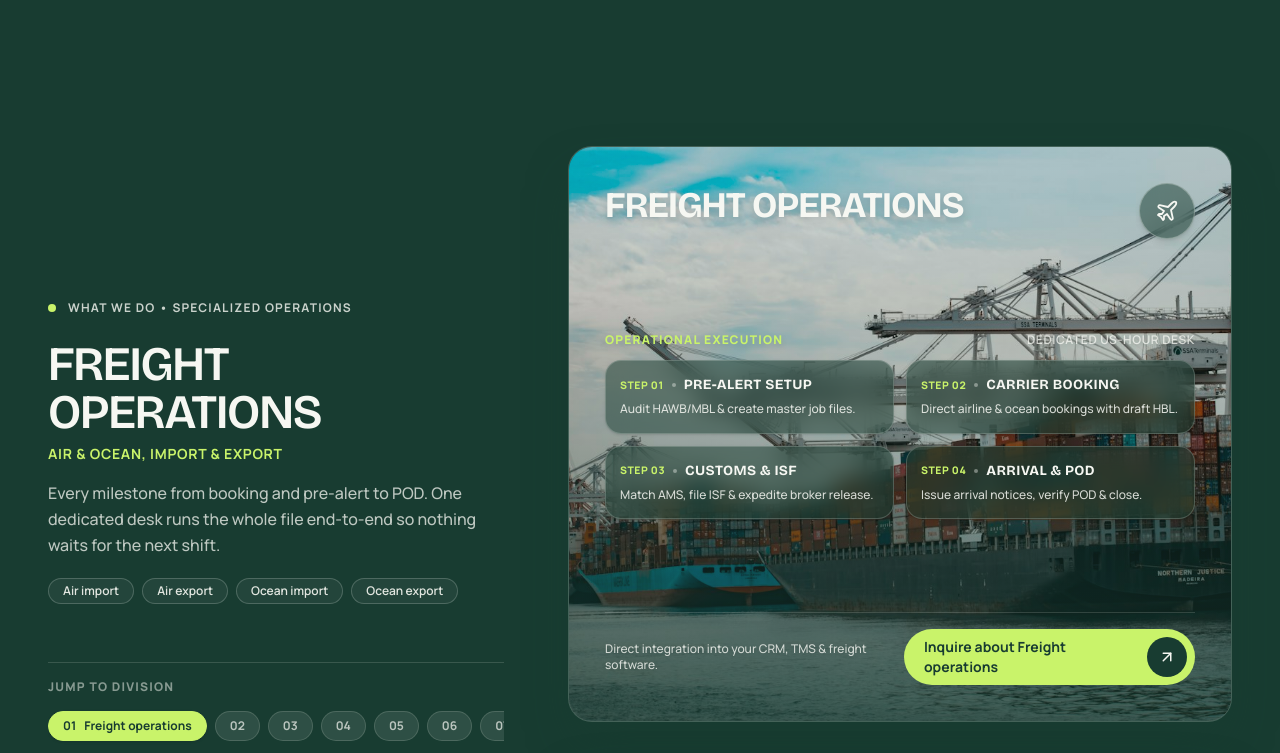
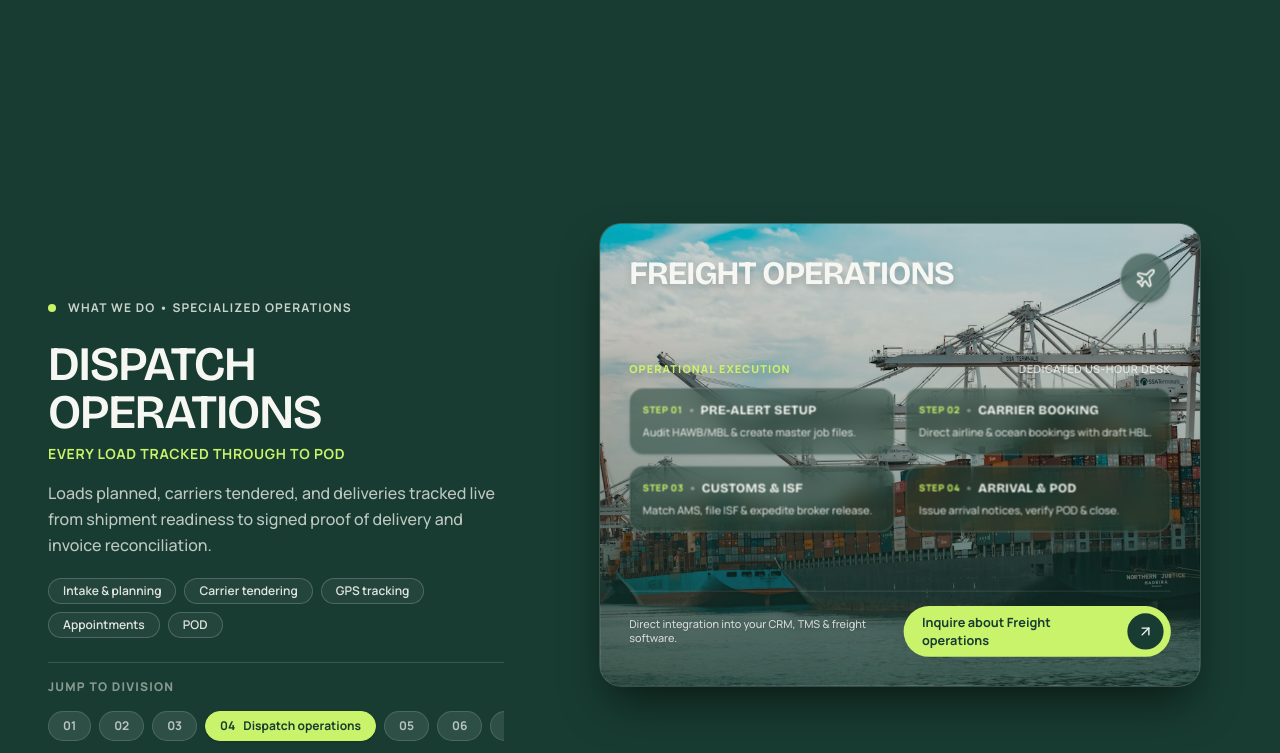
Before and after one commit to farijultanjim/bpo2.0, a Next.js app: page / in a window 1280 px wide. Shown: the part 5180-5933 px from the top of the page. Built offline with nearby package versions, Linux system fonts and the light colour scheme.

Commit message:
the service is updated

```diff
--- a/components/home/Services.tsx
+++ b/components/home/Services.tsx
@@ -2,8 +2,15 @@
 
 import Image from "next/image";
 import { useEffect, useRef, useState, type ComponentType } from "react";
+import {
+  motion,
+  useScroll,
+  useTransform,
+  useMotionValueEvent,
+  useReducedMotion,
+  type MotionValue,
+} from "framer-motion";
 import gsap from "gsap";
-import { ScrollTrigger } from "gsap/ScrollTrigger";
 import {
   ChevronLeft,
   ChevronRight,
@@ -299,15 +306,200 @@ const services: ServiceItem[] = [
   },
 ];
 
+interface ServiceStackCardProps {
+  service: ServiceItem;
+  index: number;
+  totalCards: number;
+  progress: MotionValue<number>;
+  reduced: boolean;
+  wrapperRefCallback: (el: HTMLDivElement | null) => void;
+}
+
+/** One sticky desktop service card with scroll-driven scale, depth stacking and zoom-in entrance */
+function ServiceStackCard({
+  service,
+  index,
+  totalCards,
+  progress,
+  reduced,
+  wrapperRefCallback,
+}: ServiceStackCardProps) {
+  const cardWrapperRef = useRef<HTMLDivElement>(null);
+  const { scrollYProgress: cardEntryProgress } = useScroll({
+    target: cardWrapperRef,
+    offset: ["start end", "start start"],
+  });
+
+  // Dynamic scale and gradual upward lift from perfect vertical center:
+  // The active card sits in the absolute vertical center of the viewport (equal top and bottom gap).
+  // As subsequent cards arrive on top of it, earlier cards gradually shift UPWARD and scale down,
+  // creating a clean, stepped staircase deck rising above the active card.
+  const targetScale = 1 - (totalCards - 1 - index) * 0.035;
+  const targetY = -((totalCards - 1 - index) * 16);
+  const rangeStart = index / totalCards;
+  const rangeEnd = 1;
+
+  const scale = useTransform(progress, [rangeStart, rangeEnd], [1, targetScale]);
+  const y = useTransform(progress, [rangeStart, rangeEnd], [0, targetY]);
+  const imageScale = useTransform(cardEntryProgress, [0, 1], [1.35, 1]);
+
+  const Icon = service.icon;
+
+  return (
+    <div
+      ref={(el) => {
+        cardWrapperRef.current = el;
+        wrapperRefCallback(el);
+      }}
+      className="sticky top-0 h-svh lg:h-[100dvh] flex items-center justify-center overflow-visible pointer-events-none"
+    >
+      <motion.article
+        id={`service-${service.number}`}
+        style={{
+          scale: reduced ? 1 : scale,
+          y: reduced ? 0 : y,
+        }}
+        className="group pointer-events-auto relative origin-top min-h-[30rem] sm:min-h-[31rem] lg:min-h-[32rem] overflow-hidden rounded-3xl border border-paper/20 bg-ink shadow-2xl shadow-black/60 flex flex-col justify-between p-6 sm:p-7 lg:p-8 w-full"
+      >
+        {/* Full Background Image (Full-bleed & Bright) with smooth entrance zoom-out */}
+        <div className="absolute inset-0 overflow-hidden">
+          <motion.div
+            style={{ scale: reduced ? 1 : imageScale }}
+            className="relative w-full h-full"
+          >
+            <Image
+              src={service.image}
+              alt={service.title}
+              fill
+              sizes="(min-width: 1024px) 58vw, 100vw"
+              className="object-cover transition-transform duration-1000 ease-out group-hover:scale-105"
+            />
+          </motion.div>
+        </div>
+
+        {/* Soft & Transparent Gradient: keeps the photo bright & vivid while supporting text readability */}
+        <div className="absolute inset-0 bg-gradient-to-b from-ink/15 via-ink/30 to-ink/75 pointer-events-none" />
+
+        {/* Top Header Row: Large Prominent Title & Floating Glass Icon (Clean & Uncut) */}
+        <div className="relative z-1 flex items-start justify-between gap-4">
+          <h3 className="font-bricolage text-2xl sm:text-3xl lg:text-4xl font-bold uppercase tracking-tight text-paper drop-shadow-lg leading-tight">
+            {service.title}
+          </h3>
+
+          <span className="grid size-12 sm:size-14 place-items-center rounded-full border border-paper/30 bg-ink/50 text-paper backdrop-blur-md transition-all duration-500 group-hover:rotate-12 group-hover:bg-accent group-hover:text-ink shadow-md shrink-0">
+            <Icon size={24} strokeWidth={1.8} />
+          </span>
+        </div>
+
+        {/* Middle: 4 Frosted Glass Milestone Tiles with Compact Typography (Wide-Open Picture View) */}
+        <div className="relative z-1 space-y-3">
+          <div className="flex items-center justify-between">
+            <p className="text-xs font-extrabold uppercase tracking-widest text-accent drop-shadow-md">
+              Operational Execution
+            </p>
+            <span className="text-xs font-semibold text-paper/75 uppercase tracking-wider hidden sm:inline-block drop-shadow-sm">
+              Dedicated US-Hour Desk
+            </span>
+          </div>
+
+          <div className="grid gap-3 sm:grid-cols-2">
+            {service.steps.map((step, sIdx) => (
+              <div
+                key={step.title}
+                className="rounded-2xl border border-paper/20 bg-ink/50 p-3 sm:p-3.5 backdrop-blur-md transition-all duration-300 hover:border-accent/40 hover:bg-ink/75 shadow-sm"
+              >
+                <div className="flex items-center gap-2">
+                  <span className="text-[0.65rem] font-extrabold text-accent uppercase tracking-wider">
+                    Step 0{sIdx + 1}
+                  </span>
+                  <span className="size-1 rounded-full bg-paper/40" />
+                  <h4 className="font-bricolage text-xs sm:text-sm font-bold uppercase text-paper tracking-wide">
+                    {step.title}
+                  </h4>
+                </div>
+                <p className="mt-1 text-[0.72rem] sm:text-xs leading-relaxed text-paper/85 font-medium">
+                  {step.description}
+                </p>
+              </div>
+            ))}
+          </div>
+        </div>
+
+        {/* Card Footer: Integration Note & Master CTA Button */}
+        <div className="relative z-1 flex items-center justify-between border-t border-paper/15 pt-4">
+          <p className="text-xs font-medium text-paper/80 hidden sm:block drop-shadow-sm">
+            Direct integration into your CRM, TMS & freight software.
+          </p>
+          <CtaButton
+            href="#contact"
+            className="ml-auto"
+          >
+            Inquire about {service.title}
+          </CtaButton>
+        </div>
+      </motion.article>
+    </div>
+  );
+}
+
 export function Services() {
   const sectionRef = useRef<HTMLElement>(null);
   const cardsContainerRef = useRef<HTMLDivElement>(null);
-  const cardsRef = useRef<(HTMLElement | null)[]>([]);
+  const cardWrappersRef = useRef<(HTMLDivElement | null)[]>([]);
   const isJumpingRef = useRef(false);
   const jumpTimeoutRef = useRef<number | null>(null);
   const [activeIndex, setActiveIndex] = useState(0);
   const activeIndexRef = useRef(0);
   const desktopTabsRef = useRef<HTMLDivElement>(null);
+
+  const reducedMotion = useReducedMotion();
+  const isReduced = !!reducedMotion;
+
+  // Shared scroll range drives scale and depth of sticky desktop cards
+  const { scrollYProgress } = useScroll({
+    target: cardsContainerRef,
+    offset: ["start start", "end end"],
+  });
+
+  // Synchronize active tab in left column with scroll progress
+  useMotionValueEvent(scrollYProgress, "change", (latest) => {
+    if (isJumpingRef.current) return;
+    const index = Math.min(
+      services.length - 1,
+      Math.max(0, Math.floor(latest * services.length * 1.02)),
+    );
+    if (index !== activeIndexRef.current) {
+      activeIndexRef.current = index;
+      setActiveIndex(index);
+      if (desktopTabsRef.current) {
+        const activeBtn = desktopTabsRef.current.children[index] as HTMLElement | undefined;
+        activeBtn?.scrollIntoView({ behavior: "smooth", inline: "nearest", block: "nearest" });
+      }
+    }
+  });
+
+  const scrollToService = (index: number) => {
+    activeIndexRef.current = index;
+    setActiveIndex(index);
+    isJumpingRef.current = true;
+    if (jumpTimeoutRef.current) {
+      window.clearTimeout(jumpTimeoutRef.current);
+    }
+
+    if (desktopTabsRef.current) {
+      const activeBtn = desktopTabsRef.current.children[index] as HTMLElement | undefined;
+      activeBtn?.scrollIntoView({ behavior: "smooth", inline: "nearest", block: "nearest" });
+    }
+
+    const wrapper = cardWrappersRef.current[index];
+    if (wrapper) {
+      wrapper.scrollIntoView({ behavior: "smooth" });
+    }
+
+    jumpTimeoutRef.current = window.setTimeout(() => {
+      isJumpingRef.current = false;
+    }, 900);
+  };
 
   // Mobile continuous snap carousel state & smooth controllers
   const [mobileIndex, setMobileIndex] = useState(0);
@@ -411,173 +603,15 @@ export function Services() {
   };
 
   useEffect(() => {
-    gsap.registerPlugin(ScrollTrigger);
-    const section = sectionRef.current;
-    if (!section) return;
-    if (prefersReducedMotion()) return;
-
-    const mm = gsap.matchMedia();
-
-    mm.add("(min-width: 1024px)", () => {
-      const cards = cardsRef.current.filter((c): c is HTMLElement => c !== null);
-
-      const syncStack = () => {
-        let topActive = 0;
-
-        cards.forEach((card, index) => {
-          if (index === 0) return;
-          const parkTop = parseFloat(getComputedStyle(card).top) || (80 + index * 8.8);
-          // Hysteresis: require card to be closer to stack to activate,
-          // but give more leeway before deactivating when scrolling back up.
-          const threshold = index <= activeIndexRef.current ? parkTop + 115 : parkTop + 80;
-          const rect = card.getBoundingClientRect();
-          if (rect.top <= threshold) {
-            topActive = index;
-          }
-        });
-
-        cards.forEach((card, index) => {
-          const next = cards[index + 1];
-          if (!next) {
-            gsap.set(card, { scale: 1, opacity: 1 });
-            return;
-          }
-
-          const enters = window.innerHeight;
-          const parks = parseFloat(getComputedStyle(next).top) || 0;
-          const progress = gsap.utils.clamp(
-            0,
-            1,
-            (enters - next.getBoundingClientRect().top) / (enters - parks),
-          );
-
-          gsap.set(card, {
-            scale: 1 - 0.035 * progress,
-            opacity: 1,
-            transformOrigin: "center top",
-          });
-        });
-
-        if (!isJumpingRef.current) {
-          if (topActive !== activeIndexRef.current) {
-            activeIndexRef.current = topActive;
-            setActiveIndex(topActive);
-            if (desktopTabsRef.current) {
-              const activeBtn = desktopTabsRef.current.children[topActive] as HTMLElement | undefined;
-              if (activeBtn && typeof activeBtn.scrollIntoView === "function") {
-                activeBtn.scrollIntoView({ behavior: "smooth", inline: "nearest", block: "nearest" });
-              }
-            }
-          }
-        }
-      };
-
-      const trigger = ScrollTrigger.create({
-        trigger: section,
-        start: "top bottom",
-        end: "bottom top",
-        onUpdate: syncStack,
-        onRefresh: syncStack,
-      });
-
-      syncStack();
-
-      return () => {
-        trigger.kill();
-      };
-    });
-
     return () => {
-      mm.revert();
       if (jumpTimeoutRef.current) {
         window.clearTimeout(jumpTimeoutRef.current);
       }
+      if (mobileScrollTimerRef.current) {
+        window.clearTimeout(mobileScrollTimerRef.current);
+      }
     };
   }, []);
-
-  const scrollToService = (index: number) => {
-    activeIndexRef.current = index;
-    setActiveIndex(index);
-    isJumpingRef.current = true;
-    if (jumpTimeoutRef.current) {
-      window.clearTimeout(jumpTimeoutRef.current);
-    }
-
-    if (desktopTabsRef.current) {
-      const activeBtn = desktopTabsRef.current.children[index] as HTMLElement | undefined;
-      if (activeBtn && typeof activeBtn.scrollIntoView === "function") {
-        activeBtn.scrollIntoView({ behavior: "smooth", inline: "nearest", block: "nearest" });
-      }
-    }
-
-    const container = cardsContainerRef.current;
-    const card = cardsRef.current[index];
-    if (!container || !card) {
-      isJumpingRef.current = false;
-      return;
-    }
-
-    // 1. Calculate the container's static document top (unaffected by current scroll position or sticky states)
-    const containerDocTop =
-      container.getBoundingClientRect().top + window.scrollY;
-    const containerPaddingTop =
-      parseFloat(getComputedStyle(container).paddingTop) || 0;
-
-    // 2. Compute natural un-stuck offset using layout heights and standard margins
-    let offsetFromContainer = containerPaddingTop;
-    for (let i = 0; i < index; i++) {
-      const cardEl = cardsRef.current[i];
-      const nextCardEl = cardsRef.current[i + 1];
-      const cardHeight = cardEl ? cardEl.offsetHeight : 550;
-      const margin = nextCardEl
-        ? parseFloat(getComputedStyle(nextCardEl).marginTop) || 32
-        : 32;
-      offsetFromContainer += cardHeight + margin;
-    }
-
-    // 3. Static target document top of this card
-    const cardDocTop = containerDocTop + offsetFromContainer;
-    const parkTop = parseFloat(getComputedStyle(card).top) || 80 + index * 8.8;
-
-    // Target scroll lands the card at its exact park position (or slightly past to ensure clean stacking)
-    const targetY = Math.max(
-      0,
-      Math.round(cardDocTop - parkTop + (index === 0 ? 0 : 35)),
-    );
-
-    const unlock = () => {
-      isJumpingRef.current = false;
-    };
-
-    jumpTimeoutRef.current = window.setTimeout(unlock, 1550);
-
-    const lenis = (
-      window as unknown as {
-        __lenis?: {
-          scrollTo: (
-            target: number,
-            opts?: {
-              duration?: number;
-              easing?: (t: number) => number;
-              lock?: boolean;
-              onComplete?: () => void;
-            },
-          ) => void;
-        };
-      }
-    ).__lenis;
-
-    if (lenis && typeof lenis.scrollTo === "function") {
-      lenis.scrollTo(targetY, {
-        duration: 1.45,
-        easing: (t) => (t === 1 ? 1 : 1 - Math.pow(2, -10 * t)),
-        lock: false,
-        onComplete: unlock,
-      });
-    } else {
-      window.scrollTo({ top: targetY, behavior: "smooth" });
-    }
-  };
 
   const activeService = services[activeIndex] || services[0];
 
@@ -919,101 +953,24 @@ export function Services() {
             </div>
           </div>
 
-          {/* Right Column: High-Impact Stacking Cards with Attention-Grabbing Imagery */}
+          {/* Right Column: High-Impact Framer Motion Stacking Cards */}
           <div
             ref={cardsContainerRef}
-            className="lg:col-span-7 space-y-8 lg:pt-6"
-            style={{ "--stack-base": "5rem" } as React.CSSProperties}
+            className="lg:col-span-7 relative"
           >
-            {services.map((service, index) => {
-              const Icon = service.icon;
-
-              return (
-                <article
-                  id={`service-${service.number}`}
-                  key={service.number}
-                  ref={(el) => {
-                    cardsRef.current[index] = el;
-                  }}
-                  style={{
-                    top: `calc(var(--stack-base, 5rem) + ${index * 0.55}rem)`,
-                  }}
-                  className="group sticky min-h-[34rem] sm:min-h-[35rem] lg:min-h-[36rem] overflow-hidden rounded-3xl border border-paper/20 bg-ink shadow-2xl shadow-ink/70 flex flex-col justify-between p-7 sm:p-8 lg:p-9"
-                >
-                  {/* Full Background Image (Full-bleed & Bright) wrapped in absolute container to satisfy Next.js fill constraint on sticky parents */}
-                  <div className="absolute inset-0">
-                    <Image
-                      src={service.image}
-                      alt={service.title}
-                      fill
-                      sizes="(min-width: 1024px) 58vw, 100vw"
-                      className="object-cover transition-transform duration-1000 ease-out group-hover:scale-105"
-                    />
-                  </div>
-
-                  {/* Soft & Transparent Gradient: keeps the photo bright & vivid while supporting text readability */}
-                  <div className="absolute inset-0 bg-gradient-to-b from-ink/15 via-ink/30 to-ink/75 pointer-events-none" />
-
-                  {/* Top Header Row: Large Prominent Title & Floating Glass Icon (Clean & Uncut) */}
-                  <div className="relative z-1 flex items-start justify-between gap-4">
-                    <h3 className="font-bricolage text-2xl sm:text-3xl lg:text-4xl font-bold uppercase tracking-tight text-paper drop-shadow-lg leading-tight">
-                      {service.title}
-                    </h3>
-
-                    <span className="grid size-12 sm:size-14 place-items-center rounded-full border border-paper/30 bg-ink/50 text-paper backdrop-blur-md transition-all duration-500 group-hover:rotate-12 group-hover:bg-accent group-hover:text-ink shadow-md shrink-0">
-                      <Icon size={24} strokeWidth={1.8} />
-                    </span>
-                  </div>
-
-                  {/* Middle: 4 Frosted Glass Milestone Tiles with Compact Typography (Wide-Open Picture View) */}
-                  <div className="relative z-1 space-y-3">
-                    <div className="flex items-center justify-between">
-                      <p className="text-xs font-extrabold uppercase tracking-widest text-accent drop-shadow-md">
-                        Operational Execution
-                      </p>
-                      <span className="text-xs font-semibold text-paper/75 uppercase tracking-wider hidden sm:inline-block drop-shadow-sm">
-                        Dedicated US-Hour Desk
-                      </span>
-                    </div>
-
-                    <div className="grid gap-3 sm:grid-cols-2">
-                      {service.steps.map((step, sIdx) => (
-                        <div
-                          key={step.title}
-                          className="rounded-2xl border border-paper/20 bg-ink/50 p-3 sm:p-3.5 backdrop-blur-md transition-all duration-300 hover:border-accent/40 hover:bg-ink/75 shadow-sm"
-                        >
-                          <div className="flex items-center gap-2">
-                            <span className="text-[0.65rem] font-extrabold text-accent uppercase tracking-wider">
-                              Step 0{sIdx + 1}
-                            </span>
-                            <span className="size-1 rounded-full bg-paper/40" />
-                            <h4 className="font-bricolage text-xs sm:text-sm font-bold uppercase text-paper tracking-wide">
-                              {step.title}
-                            </h4>
-                          </div>
-                          <p className="mt-1 text-[0.72rem] sm:text-xs leading-relaxed text-paper/85 font-medium">
-                            {step.description}
-                          </p>
-                        </div>
-                      ))}
-                    </div>
-                  </div>
-
-                  {/* Card Footer */}
-                  <div className="relative z-1 flex items-center justify-between border-t border-paper/15 pt-4">
-                    <p className="text-xs font-medium text-paper/80 hidden sm:block drop-shadow-sm">
-                      Direct integration into your CRM, TMS & freight software.
-                    </p>
-                    <CtaButton
-                      href="#contact"
-                      className="ml-auto"
-                    >
-                      Inquire about {service.title}
-                    </CtaButton>
-                  </div>
-                </article>
-              );
-            })}
+            {services.map((service, index) => (
+              <ServiceStackCard
+                key={service.number}
+                service={service}
+                index={index}
+                totalCards={services.length}
+                progress={scrollYProgress}
+                reduced={isReduced}
+                wrapperRefCallback={(el) => {
+                  cardWrappersRef.current[index] = el;
+                }}
+              />
+            ))}
           </div>
         </div>
       </div>
--- a/components/home/contact-section.tsx
+++ /dev/null
@@ -1,2 +0,0 @@
-export * from "./Contact";
-export { Contact as default } from "./Contact";
--- a/components/home/craft-section.tsx
+++ /dev/null
@@ -1,2 +0,0 @@
-export * from "./Craft";
-export { Craft as default } from "./Craft";
--- a/components/home/faq-section.tsx
+++ /dev/null
@@ -1,2 +0,0 @@
-export * from "./Faq";
-export { Faq as default } from "./Faq";
--- a/components/home/hero-section.tsx
+++ /dev/null
@@ -1,2 +0,0 @@
-export * from "./Hero";
-export { Hero as default } from "./Hero";
--- a/components/home/process-section.tsx
+++ /dev/null
@@ -1,2 +0,0 @@
-export * from "./Process";
-export { Process as default } from "./Process";
--- a/components/home/results-section.tsx
+++ /dev/null
@@ -1,2 +0,0 @@
-export * from "./Metrics";
-export { Metrics as default } from "./Metrics";
--- a/components/home/services-section.tsx
+++ /dev/null
@@ -1,2 +0,0 @@
-export * from "./Services";
-export { Services as default } from "./Services";
--- a/components/home/testimonials-section.tsx
+++ /dev/null
@@ -1,2 +0,0 @@
-export * from "./Testimonials";
-export { Testimonials as default } from "./Testimonials";
--- a/components/ui/CtaButton.tsx
+++ b/components/ui/CtaButton.tsx
@@ -6,7 +6,7 @@ import gsap from "gsap";
 import { ArrowUpRight } from "lucide-react";
 import { prefersReducedMotion } from "@/app/lib/motion";
 
-export interface CtaButtonProps {
+export interface CtaButtonProps extends React.HTMLAttributes<HTMLElement> {
   children?: ReactNode;
   label?: string;
   href?: string;
@@ -22,7 +22,6 @@ export interface CtaButtonProps {
   type?: "button" | "submit" | "reset";
   "aria-label"?: string;
   fullWidth?: boolean;
-  [key: string]: unknown;
 }
 
 export const CtaButton = forwardRef<HTMLElement, CtaButtonProps>(
--- a/package.json
+++ b/package.json
@@ -9,6 +9,7 @@
     "lint": "eslint"
   },
   "dependencies": {
+    "framer-motion": "^14.14.0",
     "gsap": "^3.15.0",
     "lenis": "^1.3.26",
     "lucide-react": "^1.52.0",
```
Also changed, not shown: 1 other file (tests, documents, lock files or other folders).
